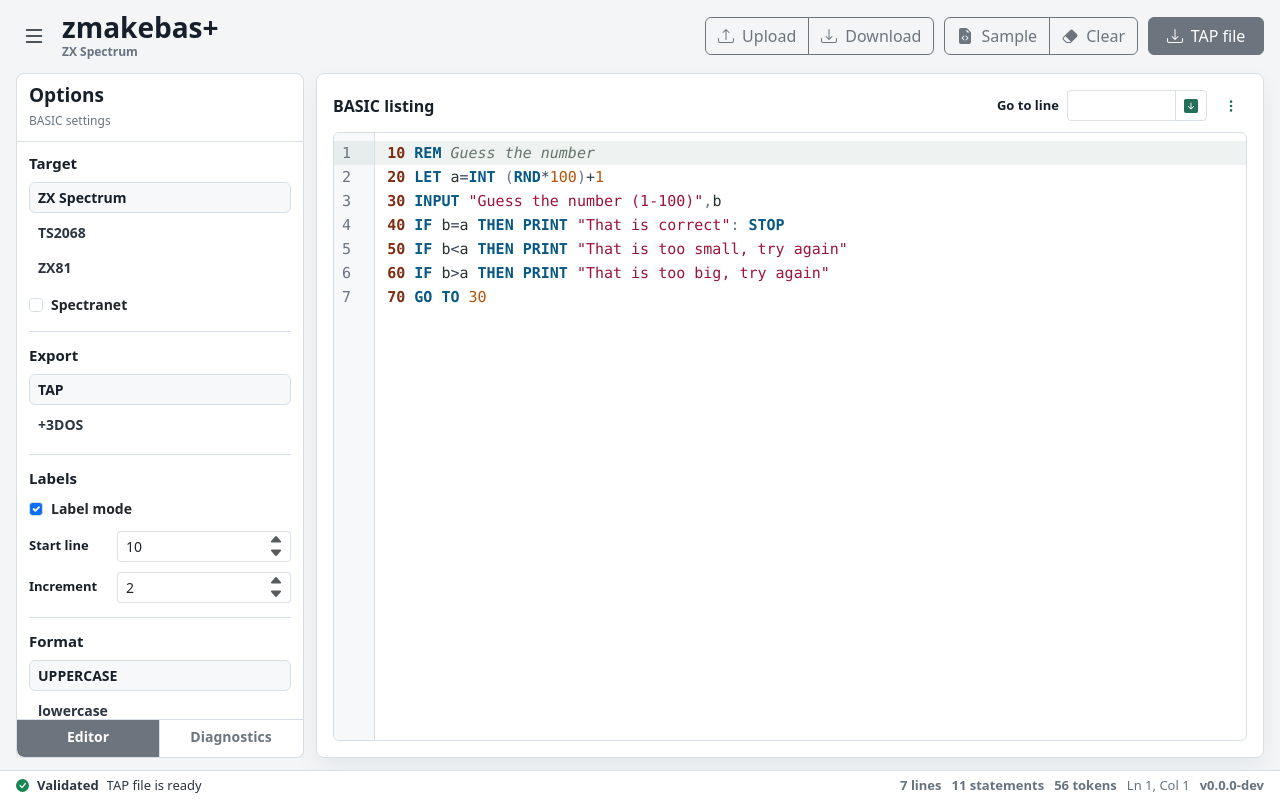
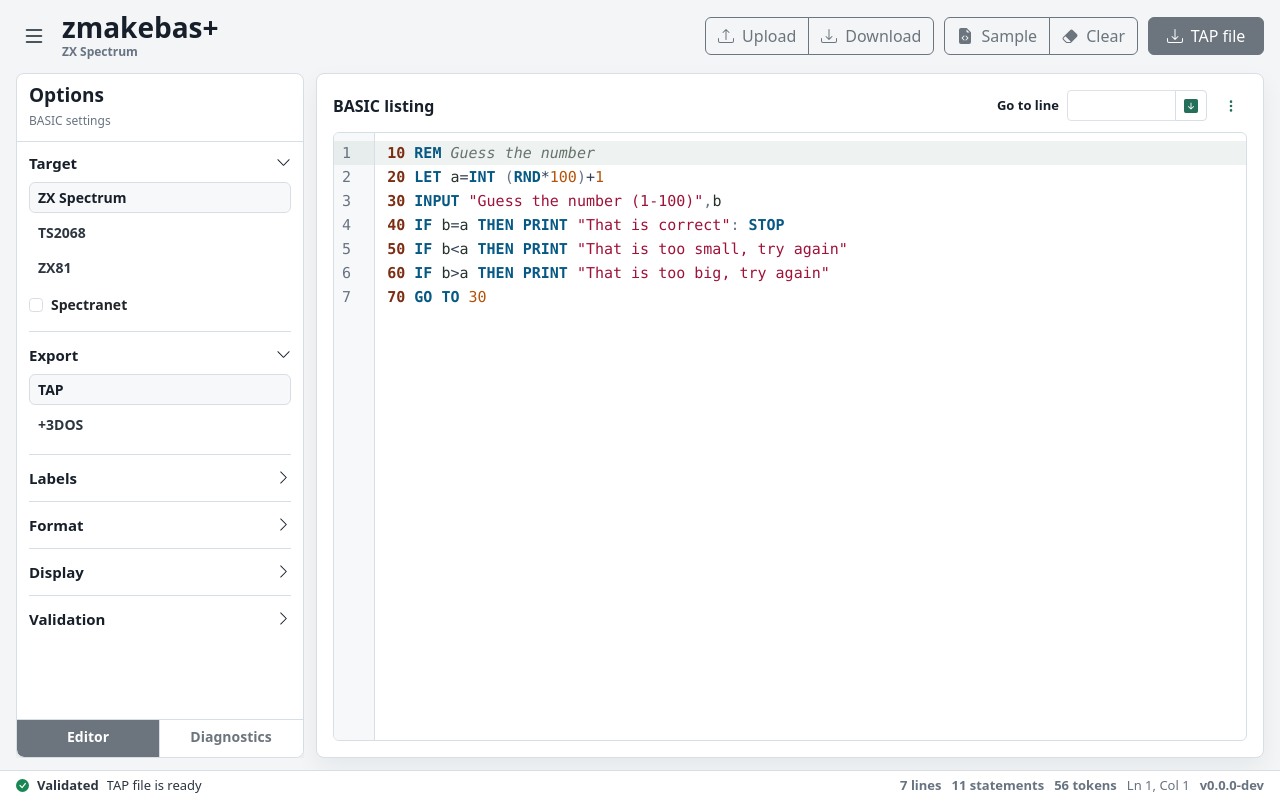
Before and after one commit to timex-sinclair-projects/zmakebas-plus, a React (Vite) app: page / in a window 1280 px wide. Built offline with nearby package versions, Linux system fonts and the light colour scheme; the HTML template or start-up script is replaced by a standard one.

Commit message:
Make options collapsible

```diff
--- a/src/App.scss
+++ b/src/App.scss
@@ -204,8 +204,6 @@
   }
 
   .option-group {
-    display: grid;
-    gap: 10px;
     border-bottom: 1px solid var(--line);
     padding: 0 0 14px;
     margin-bottom: 14px;
@@ -221,6 +219,45 @@
     color: var(--heading);
     font-size: 15px;
     font-weight: 800;
+  }
+
+  .option-group-toggle {
+    display: flex;
+    align-items: center;
+    justify-content: space-between;
+    gap: 8px;
+    width: 100%;
+    border: 0;
+    background: transparent;
+    padding: 0;
+    color: inherit;
+    font: inherit;
+    text-align: left;
+
+    &:hover,
+    &:focus-visible {
+      color: var(--focus);
+    }
+
+    &:focus-visible {
+      outline: 2px solid var(--focus);
+      outline-offset: 3px;
+    }
+
+    svg {
+      flex: 0 0 auto;
+      transition: transform 140ms ease;
+    }
+  }
+
+  .option-group:not(.is-open) .option-group-toggle svg {
+    transform: rotate(-90deg);
+  }
+
+  .option-group-content {
+    display: grid;
+    gap: 10px;
+    padding-top: 10px;
   }
 
   .radio-selection {
--- a/src/App.tsx
+++ b/src/App.tsx
@@ -59,6 +59,7 @@ function App() {
   const [screenWidth, setScreenWidth] = usePreference('screenWidth')
   const [spectrumExportFormat, setSpectrumExportFormat] = usePreference('spectrumExportFormat')
   const [formatterKeywordCase, setFormatterKeywordCase] = usePreference('formatterKeywordCase')
+  const [optionsSectionCollapsed, setOptionsSectionCollapsed] = usePreference('optionsSectionCollapsed')
   const extensions = useMemo<readonly BasicExtension[]>(() => (dialect === 'spectrum' && spectranetEnabled ? ['spectranet'] : []), [dialect, spectranetEnabled])
   const sourceDiagnostic = useMemo(() => (source === parsedSource ? parseStateToSourceDiagnostic(parseState) : null), [parseState, parsedSource, source])
   const diagnosticsVisible = showResults && parseState.ok
@@ -370,6 +371,7 @@ function App() {
                   labelIncrement={labelIncrement}
                   labelModeEnabled={labelModeEnabled}
                   labelStartLine={labelStartLine}
+                  optionsSectionCollapsed={optionsSectionCollapsed}
                   screenWidth={screenWidth}
                   screenWrapHintsEnabled={screenWrapHintsEnabled}
                   spectranetEnabled={spectranetEnabled}
@@ -381,6 +383,7 @@ function App() {
                   onLabelIncrementChange={handleLabelIncrementChange}
                   onLabelModeEnabledChange={handleLabelModeEnabledChange}
                   onLabelStartLineChange={handleLabelStartLineChange}
+                  onOptionsSectionCollapsedChange={setOptionsSectionCollapsed}
                   onScreenWidthChange={setScreenWidth}
                   onScreenWrapHintsEnabledChange={setScreenWrapHintsEnabled}
                   onSpectranetEnabledChange={handleSpectranetEnabledChange}
--- a/src/components/ParserOptionsPane.tsx
+++ b/src/components/ParserOptionsPane.tsx
@@ -1,8 +1,11 @@
+import type { ReactNode } from 'react'
 import ButtonGroup from 'react-bootstrap/ButtonGroup'
 import Button from 'react-bootstrap/Button'
+import Collapse from 'react-bootstrap/Collapse'
 import Form from 'react-bootstrap/Form'
-import { BsArrowClockwise } from 'react-icons/bs'
+import { BsArrowClockwise, BsChevronDown } from 'react-icons/bs'
 import type { FormatKeywordCase } from '../services/formatBasicSource'
+import type { OptionsPaneSectionCollapsedStates, OptionsPaneSectionId } from '../services/preferences'
 import type { SpectrumExportFormat } from '../services/programFile'
 import type { BasicDialect } from '../parser'
 import { NumberStepper } from './NumberStepper'
@@ -34,6 +37,7 @@ type ParserOptionsPaneProps = {
   readonly labelIncrement: number
   readonly labelModeEnabled: boolean
   readonly labelStartLine: number
+  readonly optionsSectionCollapsed: OptionsPaneSectionCollapsedStates
   readonly screenWidth: number
   readonly screenWrapHintsEnabled: boolean
   readonly spectranetEnabled: boolean
@@ -45,6 +49,7 @@ type ParserOptionsPaneProps = {
   readonly onLabelIncrementChange: (increment: number) => void
   readonly onLabelModeEnabledChange: (enabled: boolean) => void
   readonly onLabelStartLineChange: (line: number) => void
+  readonly onOptionsSectionCollapsedChange: (collapsedStates: OptionsPaneSectionCollapsedStates) => void
   readonly onScreenWidthChange: (width: number) => void
   readonly onScreenWrapHintsEnabledChange: (enabled: boolean) => void
   readonly onSpectranetEnabledChange: (enabled: boolean) => void
@@ -61,6 +66,7 @@ export function ParserOptionsPane({
   labelIncrement,
   labelModeEnabled,
   labelStartLine,
+  optionsSectionCollapsed,
   screenWidth,
   screenWrapHintsEnabled,
   spectranetEnabled,
@@ -72,12 +78,32 @@ export function ParserOptionsPane({
   onLabelIncrementChange,
   onLabelModeEnabledChange,
   onLabelStartLineChange,
+  onOptionsSectionCollapsedChange,
   onScreenWidthChange,
   onScreenWrapHintsEnabledChange,
   onSpectranetEnabledChange,
   onSpectrumExportFormatChange,
   onValidate,
 }: ParserOptionsPaneProps) {
+  function isSectionOpen(sectionId: OptionsPaneSectionId): boolean {
+    return !optionsSectionCollapsed[sectionId]
+  }
+
+  function toggleSection(sectionId: OptionsPaneSectionId): void {
+    onOptionsSectionCollapsedChange({
+      ...optionsSectionCollapsed,
+      [sectionId]: !optionsSectionCollapsed[sectionId],
+    })
+  }
+
+  function sectionProps(sectionId: OptionsPaneSectionId): Pick<CollapsibleOptionGroupProps, 'id' | 'open' | 'onToggle'> {
+    return {
+      id: `${sectionId}-options`,
+      open: isSectionOpen(sectionId),
+      onToggle: () => toggleSection(sectionId),
+    }
+  }
+
   return (
     <aside className="options-pane" aria-label="BASIC options">
       <div className="options-pane-header">
@@ -87,8 +113,7 @@ export function ParserOptionsPane({
         </div>
       </div>
       <div className="options-pane-body">
-        <section className="option-group">
-          <h3>Target</h3>
+        <CollapsibleOptionGroup title="Target" {...sectionProps('target')}>
           <RadioSelection ariaLabel="Target dialect" name="target-dialect" options={targetDialectOptions} value={dialect} onChange={onDialectChange} />
           <Form.Check
             className="option-check"
@@ -99,17 +124,15 @@ export function ParserOptionsPane({
             disabled={dialect !== 'spectrum'}
             onChange={(event) => onSpectranetEnabledChange(event.currentTarget.checked)}
           />
-        </section>
+        </CollapsibleOptionGroup>
 
         {dialect === 'spectrum' ? (
-          <section className="option-group">
-            <h3>Export</h3>
+          <CollapsibleOptionGroup title="Export" {...sectionProps('export')}>
             <RadioSelection ariaLabel="Spectrum export format" name="spectrum-export-format" options={spectrumExportFormatOptions} value={spectrumExportFormat} onChange={onSpectrumExportFormatChange} />
-          </section>
+          </CollapsibleOptionGroup>
         ) : null}
 
-        <section className="option-group">
-          <h3>Labels</h3>
+        <CollapsibleOptionGroup title="Labels" {...sectionProps('labels')}>
           <Form.Check
             className="option-check"
             type="checkbox"
@@ -148,10 +171,9 @@ export function ParserOptionsPane({
               onStepUp={() => commitNumberValue(String(labelIncrement + 1), 1, 1000, onLabelIncrementChange)}
             />
           </div>
-        </section>
+        </CollapsibleOptionGroup>
 
-        <section className="option-group">
-          <h3>Format</h3>
+        <CollapsibleOptionGroup title="Format" {...sectionProps('format')}>
           <RadioSelection
             ariaLabel="Formatter keyword case"
             name="formatter-keyword-case"
@@ -159,10 +181,9 @@ export function ParserOptionsPane({
             value={formatterKeywordCase}
             onChange={onFormatterKeywordCaseChange}
           />
-        </section>
+        </CollapsibleOptionGroup>
 
-        <section className="option-group">
-          <h3>Display</h3>
+        <CollapsibleOptionGroup title="Display" {...sectionProps('display')}>
           <Form.Check
             className="option-check"
             type="checkbox"
@@ -187,10 +208,9 @@ export function ParserOptionsPane({
               onStepUp={() => onScreenWidthChange(Math.min(maxScreenWidth, screenWidth + 1))}
             />
           </div>
-        </section>
+        </CollapsibleOptionGroup>
 
-        <section className="option-group">
-          <h3>Validation</h3>
+        <CollapsibleOptionGroup title="Validation" {...sectionProps('validation')}>
           <Form.Check
             className="option-check"
             type="checkbox"
@@ -205,7 +225,7 @@ export function ParserOptionsPane({
               Validate
             </Button>
           ) : null}
-        </section>
+        </CollapsibleOptionGroup>
       </div>
       <div className="options-pane-footer">
         <ButtonGroup className="view-mode-control" aria-label="Workspace view">
@@ -228,6 +248,38 @@ export function ParserOptionsPane({
   )
 }
 
+type CollapsibleOptionGroupProps = {
+  readonly children: ReactNode
+  readonly id: string
+  readonly open: boolean
+  readonly title: string
+  readonly onToggle: () => void
+}
+
+function CollapsibleOptionGroup({
+  children,
+  id,
+  open,
+  title,
+  onToggle,
+}: CollapsibleOptionGroupProps) {
+  return (
+    <section className={`option-group${open ? ' is-open' : ''}`}>
+      <h3>
+        <button type="button" className="option-group-toggle" aria-controls={id} aria-expanded={open} onClick={onToggle}>
+          <span>{title}</span>
+          <BsChevronDown aria-hidden="true" />
+        </button>
+      </h3>
+      <Collapse in={open}>
+        <div id={id}>
+          <div className="option-group-content">{children}</div>
+        </div>
+      </Collapse>
+    </section>
+  )
+}
+
 function commitNumberValue(value: string, min: number, max: number, onChange: (value: number) => void): void {
   const nextValue = Number.parseInt(value, 10)
   if (!Number.isFinite(nextValue)) {
--- a/src/services/preferences.ts
+++ b/src/services/preferences.ts
@@ -4,6 +4,9 @@ import { defaultDialect, type BasicDialect } from '../parser/dialects'
 
 const preferenceStorageKey = 'zmakebas.preferences'
 const preferenceVersion = 1
+
+export type OptionsPaneSectionId = 'target' | 'export' | 'labels' | 'format' | 'display' | 'validation'
+export type OptionsPaneSectionCollapsedStates = Record<OptionsPaneSectionId, boolean>
 
 export interface IPreferenceValues {
   readonly automaticParsingEnabled: boolean
@@ -13,6 +16,7 @@ export interface IPreferenceValues {
   readonly labelStartLine: number
   readonly formatterKeywordCase: FormatKeywordCase
   readonly optionsCollapsed: boolean
+  readonly optionsSectionCollapsed: OptionsPaneSectionCollapsedStates
   readonly screenWidth: number
   readonly screenWrapHintsEnabled: boolean
   readonly spectranetEnabled: boolean
@@ -29,6 +33,14 @@ export const preferenceDefaults: IPreferenceValues = {
   labelStartLine: 10,
   formatterKeywordCase: 'upper',
   optionsCollapsed: false,
+  optionsSectionCollapsed: {
+    target: false,
+    export: false,
+    labels: true,
+    format: true,
+    display: true,
+    validation: true,
+  },
   screenWidth: 32,
   screenWrapHintsEnabled: true,
   spectranetEnabled: false,
@@ -54,6 +66,7 @@ export function loadPreferences(): IPreferenceValues {
     labelStartLine: readIntegerPreference(storedPreferences.labelStartLine, preferenceDefaults.labelStartLine, 0, 9999),
     formatterKeywordCase: readFormatterKeywordCasePreference(storedPreferences.formatterKeywordCase, preferenceDefaults.formatterKeywordCase),
     optionsCollapsed: readBooleanPreference(storedPreferences.optionsCollapsed, preferenceDefaults.optionsCollapsed),
+    optionsSectionCollapsed: readOptionsSectionCollapsedPreference(storedPreferences.optionsSectionCollapsed, preferenceDefaults.optionsSectionCollapsed),
     screenWidth: readIntegerPreference(storedPreferences.screenWidth, preferenceDefaults.screenWidth, 1, 256),
     screenWrapHintsEnabled: readBooleanPreference(storedPreferences.screenWrapHintsEnabled, preferenceDefaults.screenWrapHintsEnabled),
     spectranetEnabled: readBooleanPreference(storedPreferences.spectranetEnabled, preferenceDefaults.spectranetEnabled),
@@ -143,6 +156,21 @@ function readFormatterKeywordCasePreference(value: unknown, defaultValue: Format
   return value === 'upper' || value === 'lower' ? value : defaultValue
 }
 
+function readOptionsSectionCollapsedPreference(value: unknown, defaultValue: OptionsPaneSectionCollapsedStates): OptionsPaneSectionCollapsedStates {
+  if (!isRecord(value)) {
+    return defaultValue
+  }
+
+  return {
+    target: readBooleanPreference(value.target, defaultValue.target),
+    export: readBooleanPreference(value.export, defaultValue.export),
+    labels: readBooleanPreference(value.labels, defaultValue.labels),
+    format: readBooleanPreference(value.format, defaultValue.format),
+    display: readBooleanPreference(value.display, defaultValue.display),
+    validation: readBooleanPreference(value.validation, defaultValue.validation),
+  }
+}
+
 function readSpectrumExportFormatPreference(value: unknown, defaultValue: SpectrumExportFormat): SpectrumExportFormat {
   return value === 'tap' || value === 'plus3dos' ? value : defaultValue
 }
```
